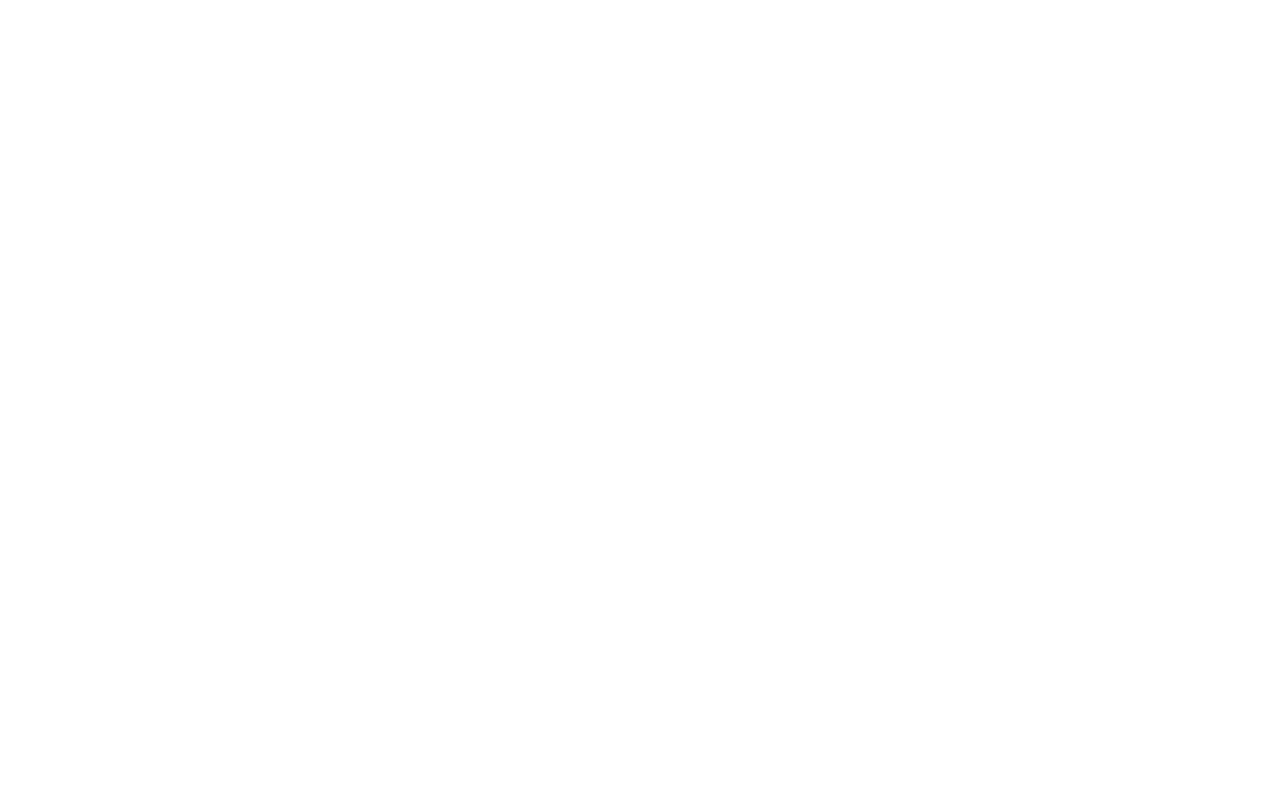
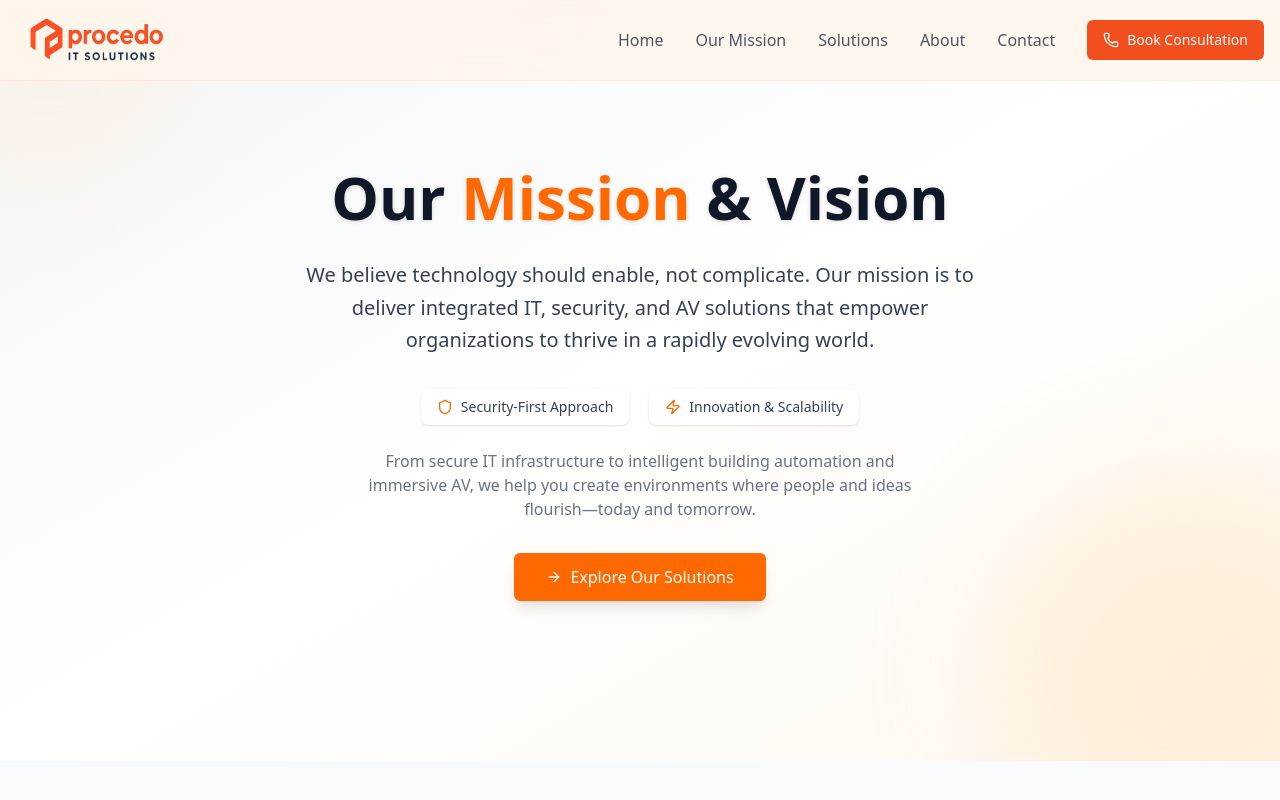
Before and after one commit to YashRawat0947/Procedo, a React (Vite) app in the folder frontend/: page /mission in a window 1280 px wide. Before the commit this address had no page. Shown: the top 800 px of the page. Built offline with nearby package versions, Linux system fonts and the light colour scheme.

Commit message:
fixxing-bugo

```diff
--- a/frontend/src/Pages/Mission.jsx
+++ b/frontend/src/Pages/Mission.jsx
@@ -14,12 +14,11 @@
     Phone,
 } from "lucide-react"
 import { useState, useEffect } from "react"
-import { Link, useParams } from "react-router-dom"
+import { Link } from "react-router-dom"
 import Footer from "../components/Footer"
 import Navbar from "../components/Navbar"
 
 const Mission = () => {
-    const { id } = useParams();
 
     const [scrolled, setScrolled] = useState(false)
     const [showScrollTop, setShowScrollTop] = useState(false)
--- a/frontend/src/components/Navbar.jsx
+++ b/frontend/src/components/Navbar.jsx
@@ -77,7 +77,7 @@
           <Link to="/" className="text-gray-600 hover:text-emerald-600 transition-colors">
             Home
           </Link>
-          <Link to="/mission/0947" className="text-gray-600 hover:text-emerald-600 transition-colors">
+          <Link to="/mission" className="text-gray-600 hover:text-emerald-600 transition-colors">
             Our Mission
           </Link>
           <a href="#solutions" className="text-gray-600 hover:text-emerald-600 transition-colors">
@@ -124,7 +124,7 @@
             Home
           </Link>
           <Link
-            to="/mission/0947"
+            to="/mission"
             className="text-gray-700 font-medium text-lg hover:text-[#F24E1E] transition-colors"
             onClick={() => setMobileOpen(false)}
           >
--- a/frontend/src/main.jsx
+++ b/frontend/src/main.jsx
@@ -10,7 +10,7 @@
     <BrowserRouter>
       <Routes>
         <Route path="/" element={<Home />} />
-        <Route path="/mission/0947" element={<Mission />} />
+        <Route path="/mission" element={<Mission />} />
       </Routes>
     </BrowserRouter>
   </StrictMode>,
```
